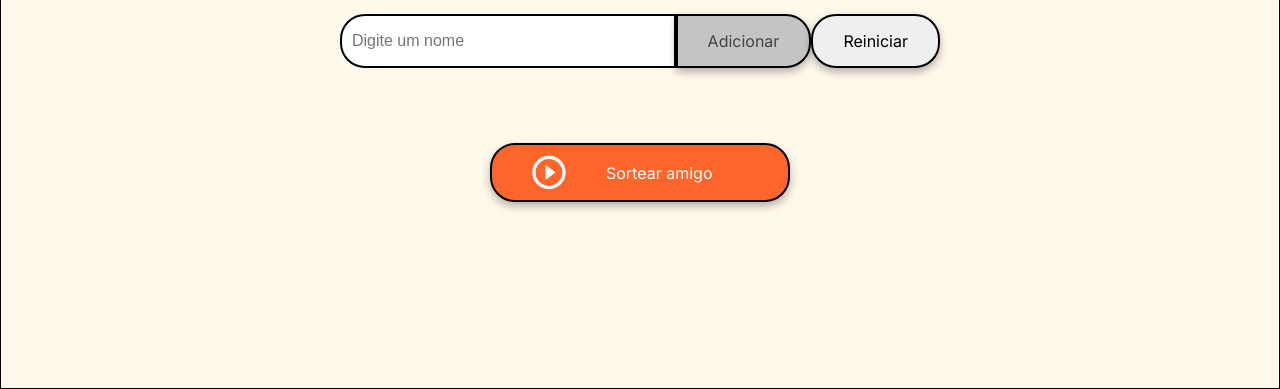
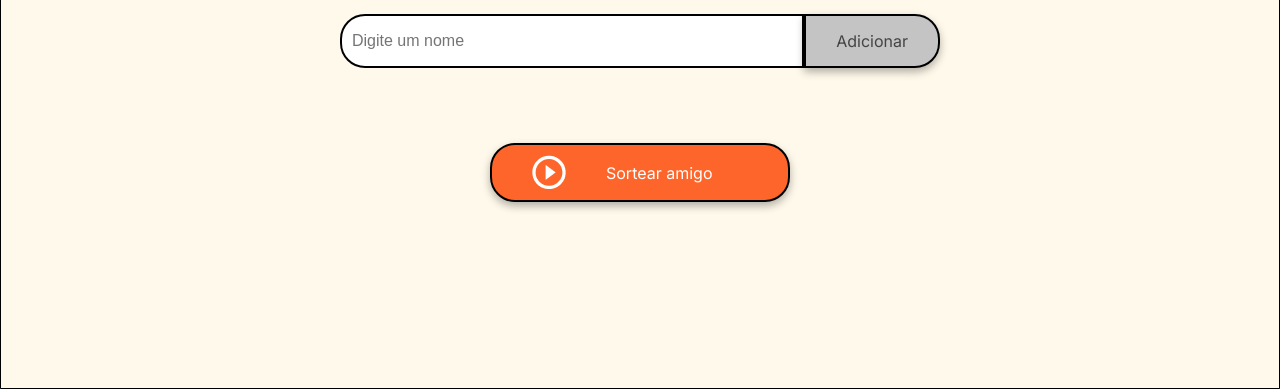
Before and after one commit to FreireCF/desafio-amigo-secreto-one, a plain HTML site: page index.html in a window 1280 px wide. Shown: the part 411-800 px from the top of the page. Drawn offline with Linux system fonts and the light colour scheme.

Commit message:
Revert "Adicionando botão reiniciar"
This reverts commit b03a8988fe5bff5fe3050c560201a1ac157e6c70.

```diff
--- a/index.html
+++ b/index.html
@@ -22,7 +22,6 @@
             <div class="input-wrapper">
                 <input type="text" id="amigo" class="input-name" placeholder="Digite um nome">
                 <button class="button-add" onclick="adicionarAmigo()">Adicionar</button>
-                <button class="button-reiniciar" onclick="reiniciar()">Reiniciar</button>
             </div>
 
             <ul id="listaAmigos" class="name-list" aria-labelledby="listaAmigos" role="list"></ul>
```
